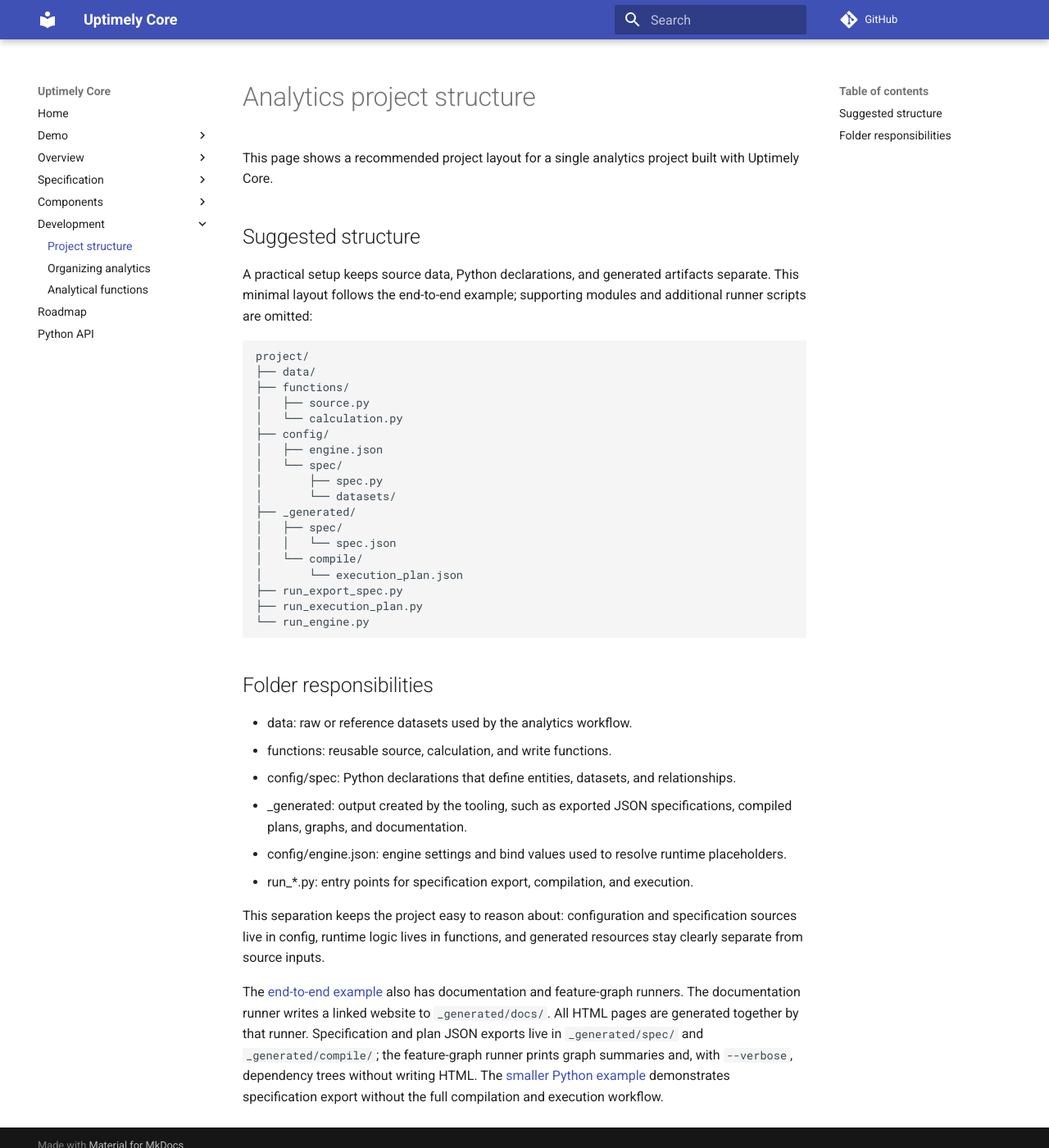
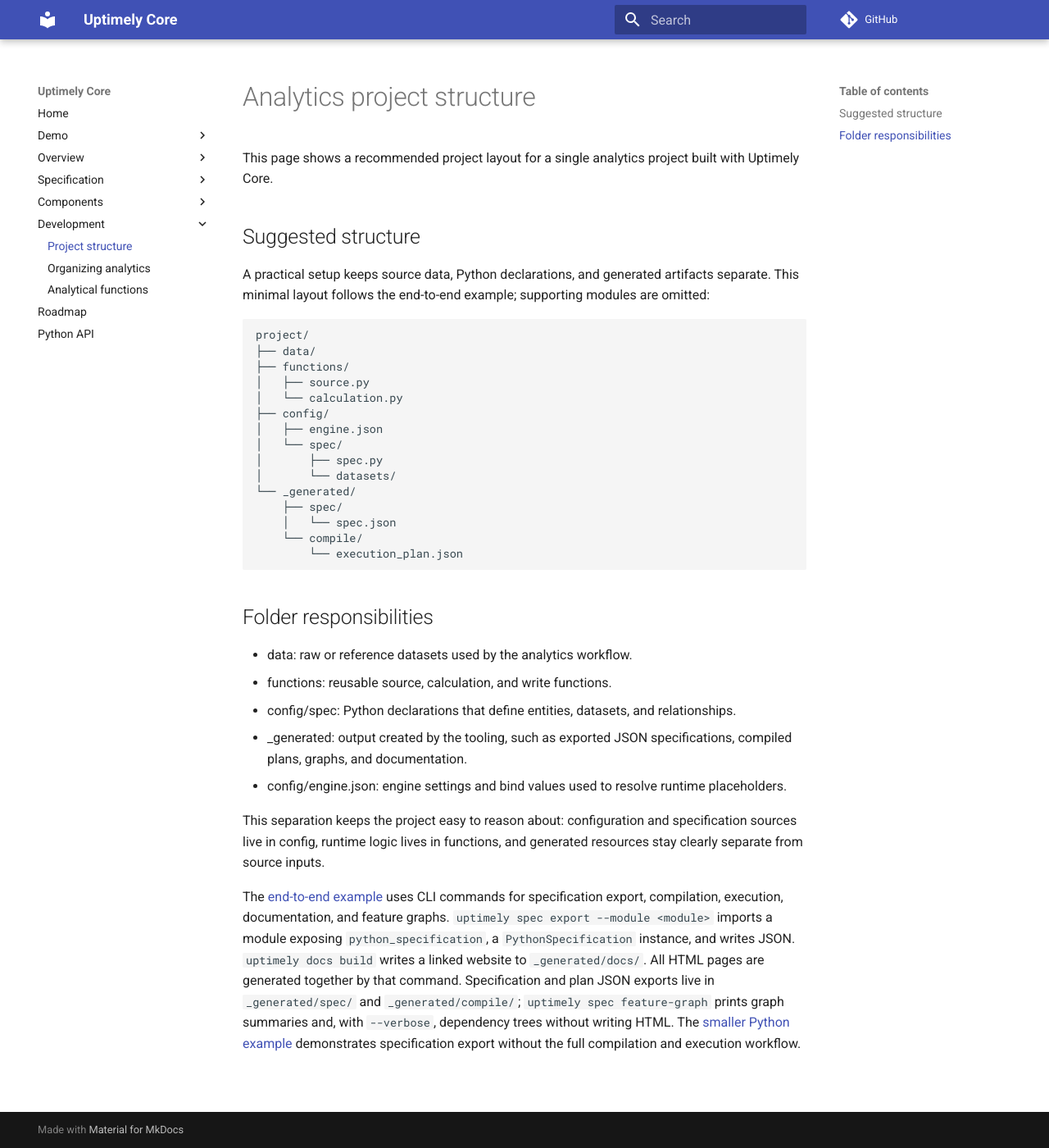
Before and after one commit to uptimely-ai/uptimely-core, an MkDocs documentation site: the page built from docs/development/project-structure.md, in a window 1280 px wide and 1400 px high. Shown: the whole window at 82% size. Built offline with MkDocs 1.6.1 and Material for MkDocs 9.7.7, drawn with Linux system fonts in a browser that asks for light colours; comment, search, counter and statistics services are not loaded.

Commit message:
Create uptimely spec export cli command

````diff
--- a/docs/development/project-structure.md
+++ b/docs/development/project-structure.md
@@ -6,7 +6,7 @@
 
 A practical setup keeps source data, Python declarations, and generated artifacts
 separate. This minimal layout follows the end-to-end example; supporting modules
-and additional runner scripts are omitted:
+are omitted:
 
 ```text
 project/
@@ -19,14 +19,11 @@
 │   └── spec/
 │       ├── spec.py
 │       └── datasets/
-├── _generated/
-│   ├── spec/
-│   │   └── spec.json
-│   └── compile/
-│       └── execution_plan.json
-├── run_export_spec.py
-├── run_execution_plan.py
-└── run_engine.py
+└── _generated/
+    ├── spec/
+    │   └── spec.json
+    └── compile/
+        └── execution_plan.json
 ```
 
 ## Folder responsibilities
@@ -36,15 +33,17 @@
 - config/spec: Python declarations that define entities, datasets, and relationships.
 - _generated: output created by the tooling, such as exported JSON specifications, compiled plans, graphs, and documentation.
 - config/engine.json: engine settings and bind values used to resolve runtime placeholders.
-- run_*.py: entry points for specification export, compilation, and execution.
 
 This separation keeps the project easy to reason about: configuration and specification sources live in config, runtime logic lives in functions, and generated resources stay clearly separate from source inputs.
 
-The [end-to-end example](https://github.com/uptimely-ai/uptimely-core/blob/main/examples/pump_analytics/README.md) also has documentation
-and feature-graph runners. The documentation runner writes a linked website to
-`_generated/docs/`. All HTML pages are generated together by that runner.
+The [end-to-end example](https://github.com/uptimely-ai/uptimely-core/blob/main/examples/pump_analytics/README.md) uses CLI commands
+for specification export, compilation, execution, documentation, and feature
+graphs. `uptimely spec export --module <module>` imports a module exposing
+`python_specification`, a `PythonSpecification` instance, and writes JSON.
+`uptimely docs build` writes a linked website to `_generated/docs/`.
+All HTML pages are generated together by that command.
 Specification and plan JSON exports live in `_generated/spec/` and
-`_generated/compile/`; the feature-graph runner prints graph summaries and,
+`_generated/compile/`; `uptimely spec feature-graph` prints graph summaries and,
 with `--verbose`, dependency trees without writing HTML.
 The [smaller Python example](https://github.com/uptimely-ai/uptimely-core/blob/main/examples/simple_analytics/README.md) demonstrates
 specification export without the full compilation and execution workflow.
````
Also changed, not shown: CHANGELOG.md (+2 -0 lines), CONTRIBUTING.md (+4 -0 lines), docs/development/organize.md (+9 -8 lines), examples/README.md (+35 -10 lines), examples/simple_analytics/README.md (+3 -0 lines), readme.md (+2 -0 lines), 6 other files.
